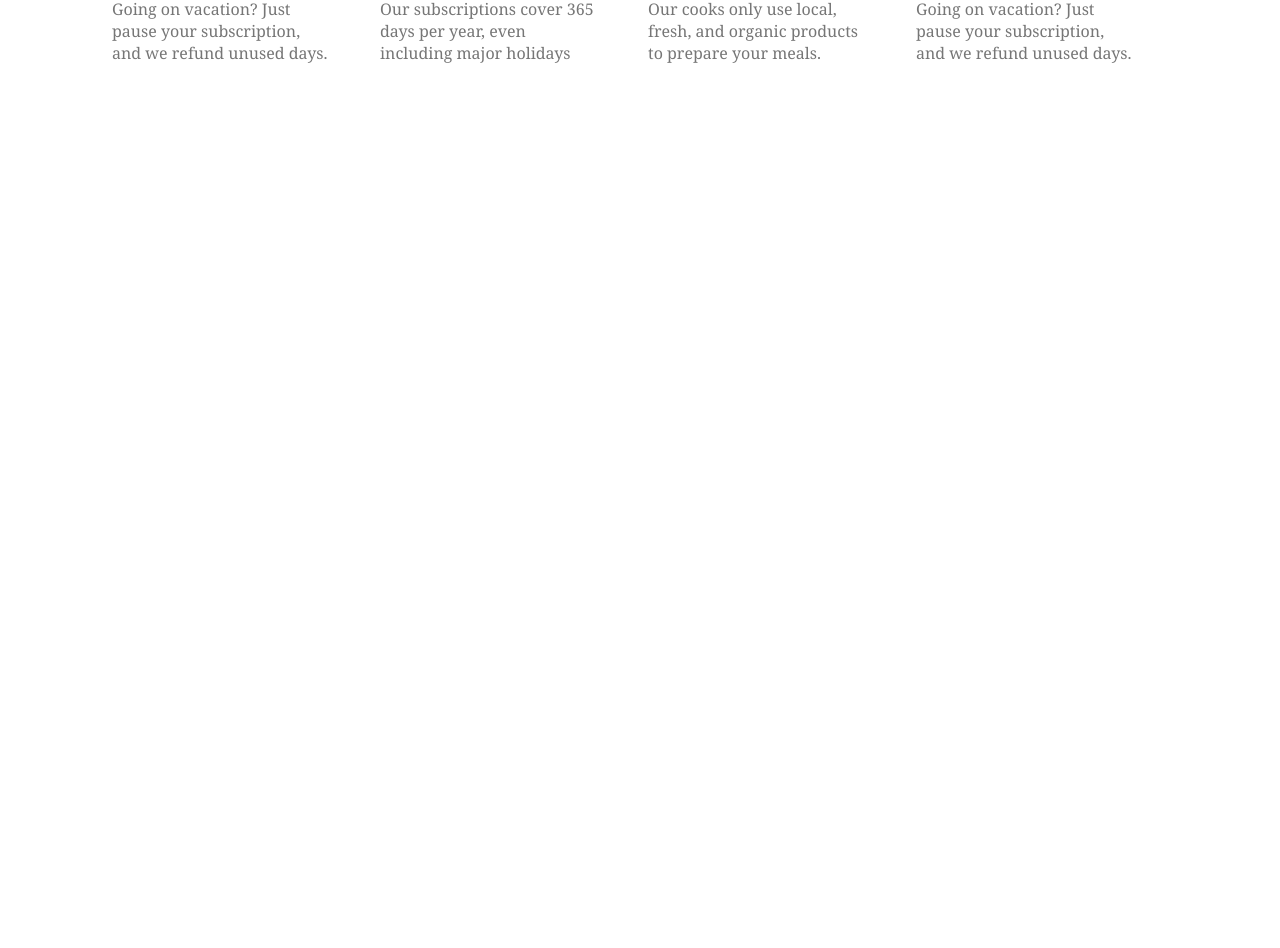
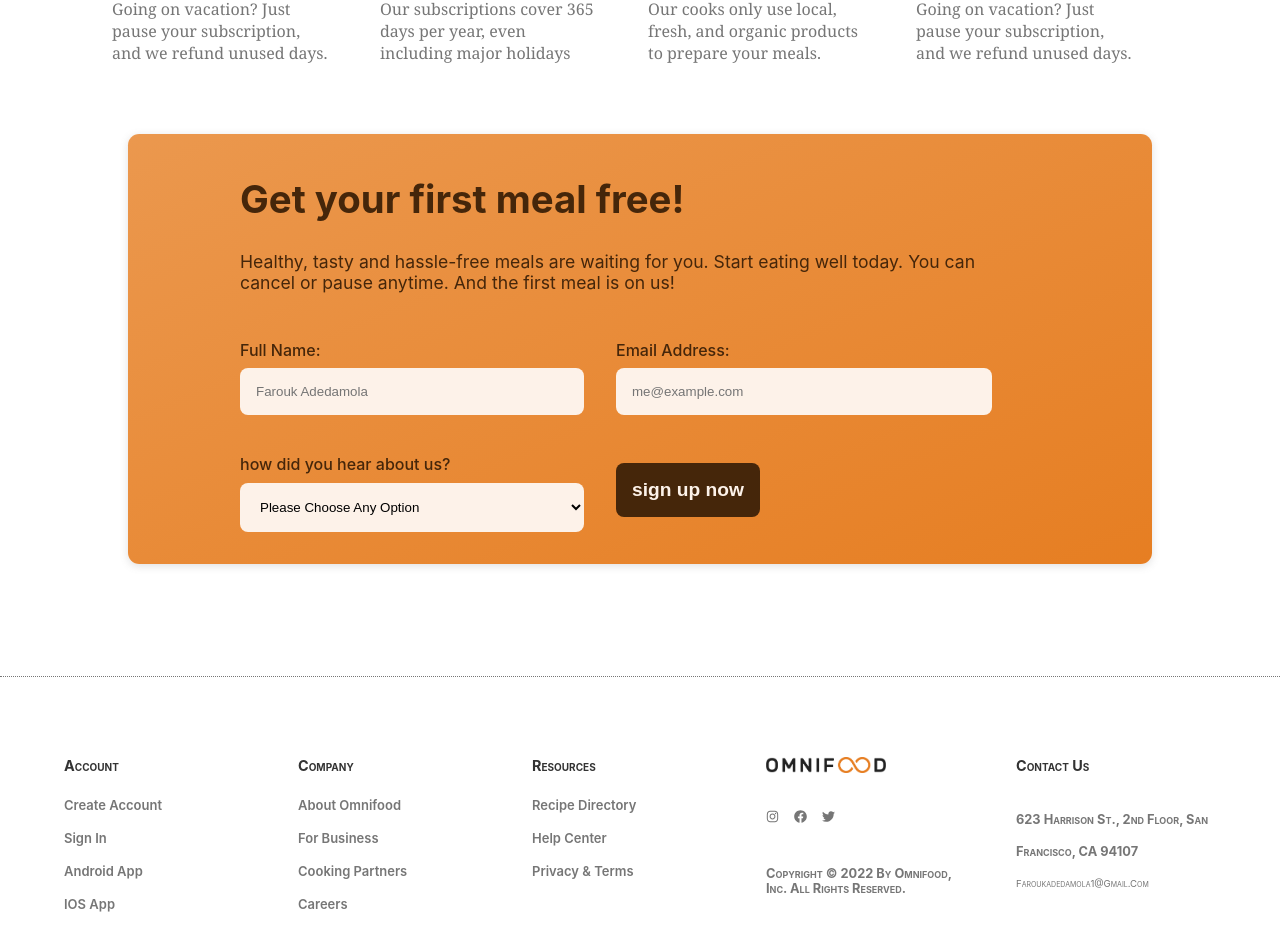
Before and after one commit to Farouk-Adedamola/OmniFood-clone, a React (Create React App) app: page / in a window 1280 px wide. Shown: the part 4759-5707 px from the top of the page. Before the commit the page ends 4889 px from the top, so only its background shows below. Built offline with nearby package versions, Linux system fonts and the light colour scheme.

Commit message:
commit changes

```diff
--- a/src/App.js
+++ b/src/App.js
@@ -19,8 +19,8 @@ function App() {
         <Testimonials />
         <Pricing />
         <Advantages />
-        {/* <Card /> */}
-        {/* <Footer /> */}
+        <Card />
+        <Footer />
       </section>
     </>
   );
--- a/src/Components/Card/Card.js
+++ b/src/Components/Card/Card.js
@@ -56,8 +56,12 @@ const Card = () => {
                   onChange={(e) => setEmail(e.target.value)}
                 />
               </div>
-              <div className={`${classes.each} && ${classes.special}`}>
-                <label>Where did you hear about us? </label>
+              <div
+                className={`${classes.each} && ${classes.special} && ${classes.tag}`}
+              >
+                <label className={classes.label}>
+                  how did you hear about us?
+                </label>
                 <select name="find" id="">
                   <option value="">please choose any option</option>
                   <option value="">friends and family</option>
@@ -67,7 +71,7 @@ const Card = () => {
                   <option value="">others</option>
                 </select>
               </div>
-              <div className={classes.each}>
+              <div className={classes.last}>
                 <button type="submit">sign up now</button>
               </div>
             </form>
--- a/src/Components/Card/Card.module.css
+++ b/src/Components/Card/Card.module.css
@@ -58,6 +58,12 @@ input:active {
   border-color: #fdf2e9;
 }
 
+.label {
+  /* font-size: 1rem; */
+  /* margin-top: 0.5rem; */
+  /* line-height: 0.8rem; */
+}
+
 input,
 select {
   padding: 0.7rem;
@@ -72,7 +78,7 @@ select {
   text-transform: lowercase;
 }
 
-.each button {
+.last button {
   padding: 0.9rem;
   border-radius: 0.5rem;
   border: none;
@@ -85,7 +91,7 @@ select {
   outline-color: #000;
 }
 
-.each button:hover {
+.last button:hover {
   background: #fdf2e9;
   color: #333333;
 }
@@ -93,10 +99,12 @@ select {
 @media screen and (min-width: 660px) {
   .section {
     width: 80vw;
-    margin: 0;
+    /* padding: 1rem 3rem 0 2rem; */
   }
+
   .main {
     display: grid;
+    width: 70vw;
     grid-template: "a b" / 60fr 25fr;
     grid-gap: 3rem;
   }
@@ -111,13 +119,13 @@ select {
   }
 
   .image {
-    background-image: linear-gradient(
+    /* background-image: linear-gradient(
         to right bottom,
         rgba(235, 150, 76, 0.35),
         rgba(230, 126, 34, 0.35)
       ),
-      url(../../Assets/menu-images/gallery-5.jpg);
-    width: 25vw;
+      url(../../Assets/menu-images/gallery-5.jpg); */
+    /* width: 25vw; */
     background-size: contain;
     background-position: center;
 
@@ -167,9 +175,9 @@ select {
     font-weight: 500;
   }
 
-  .each button {
+  .last button {
     padding: 1rem;
-    margin-top: 4rem;
+    margin-top: 4.5rem;
     margin-bottom: 0;
   }
 }
@@ -178,10 +186,34 @@ select {
   .section {
     margin: 0 auto;
   }
+
+  .tag {
+    padding-top: 2rem;
+  }
 }
 
 @media screen and (min-width: 1200px) {
-  .each button {
+  .last button {
     margin-top: 2rem;
   }
+
+  .section {
+    width: 80vw;
+  }
+
+  .main {
+    display: flex;
+    justify-content: space-between;
+    /* width: 90vw; */
+  }
+
+  /* .image {
+    background-image: linear-gradient(
+        to right bottom,
+        rgba(235, 150, 76, 0.35),
+        rgba(230, 126, 34, 0.35)
+      ),
+      url(../../Assets/menu-images/gallery-5.jpg);
+    background-position: center;
+  } */
 }
```
